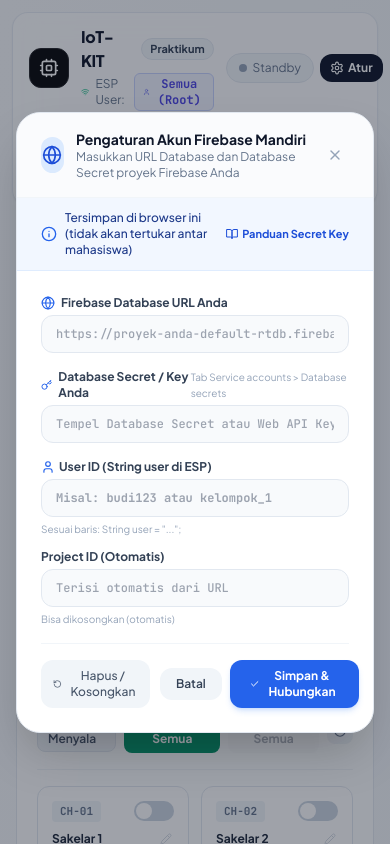
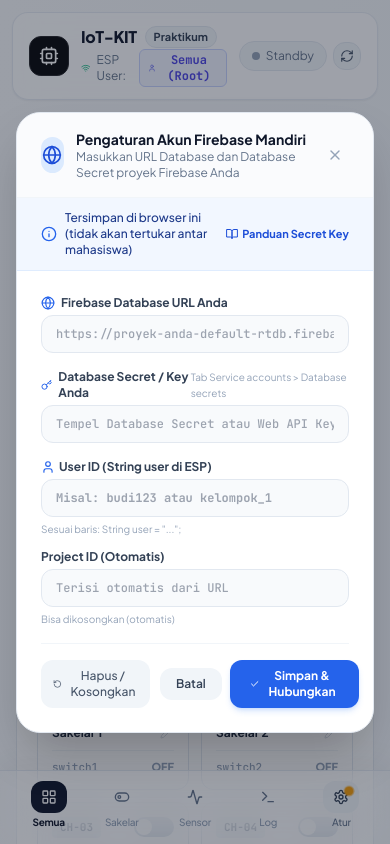
Before and after one commit to afrizalfikrii/iotkitdashboard, a React (Vite) app: page / in a window 390 px wide. Shown: the top 844 px of the page. Built offline with nearby package versions, Linux system fonts and the light colour scheme.

Commit message:
Add responsive mobile Bottom Navigation Bar with thumb-friendly UX

```diff
--- a/src/App.tsx
+++ b/src/App.tsx
@@ -8,6 +8,7 @@
 import { GaugePanel } from './components/GaugePanel';
 import { HLevelPanel } from './components/HLevelPanel';
 import { TerminalLog } from './components/TerminalLog';
+import { BottomNav } from './components/BottomNav';
 import { AlertCircle, RefreshCw, Activity, Power, Gauge, Sliders, Sparkles, Globe, Settings } from 'lucide-react';
 
 export const App: React.FC = () => {
@@ -266,7 +267,7 @@
       />
 
       {/* Main Canvas */}
-      <main className="flex-1 max-w-7xl w-full mx-auto px-4 sm:px-6 py-4 space-y-6">
+      <main className="flex-1 max-w-7xl w-full mx-auto px-4 sm:px-6 py-4 pb-24 md:pb-8 space-y-6">
         {/* Banner Akun Firebase Belum Diisi */}
         {!isConfigured && (
           <div className="p-4 bg-amber-50/90 border border-amber-200/90 rounded-2xl text-amber-900 text-xs flex flex-col sm:flex-row items-start sm:items-center justify-between gap-3 shadow-2xs animate-in fade-in">
@@ -402,13 +403,21 @@
       </main>
 
       {/* Clean Footer */}
-      <footer className="border-t border-slate-200/60 bg-white/60 backdrop-blur-md py-4 px-6 text-center text-xs text-slate-500 mt-8">
+      <footer className="border-t border-slate-200/60 bg-white/60 backdrop-blur-md py-4 px-6 text-center text-xs text-slate-500 mt-8 mb-16 md:mb-0">
         <div className="max-w-7xl mx-auto flex flex-wrap items-center justify-between gap-2">
           <span className="font-bold text-slate-700">IoT-KIT Dashboard Praktikum</span>
           <span>Kompatibel untuk iPhone (Safari), Android (Chrome), iPad, dan Laptop</span>
           <span className="text-slate-400 font-mono text-[11px]">Realtime DB Bus</span>
         </div>
       </footer>
+
+      {/* Floating Mobile Bottom Navigation Bar */}
+      <BottomNav
+        activeTab={activeTab}
+        setActiveTab={setActiveTab}
+        onOpenConfig={() => setIsConfigOpen(true)}
+        isConfigured={isConfigured}
+      />
 
       {/* Configuration Modal */}
       <ConfigModal
--- /dev/null
+++ b/src/components/BottomNav.tsx
@@ -0,0 +1,77 @@
+import React from 'react';
+import { LayoutGrid, ToggleLeft, Activity, Terminal, Settings } from 'lucide-react';
+
+interface BottomNavProps {
+  activeTab: 'all' | 'switches' | 'sensors' | 'logs';
+  setActiveTab: (tab: 'all' | 'switches' | 'sensors' | 'logs') => void;
+  onOpenConfig: () => void;
+  isConfigured: boolean;
+}
+
+export const BottomNav: React.FC<BottomNavProps> = ({
+  activeTab,
+  setActiveTab,
+  onOpenConfig,
+  isConfigured
+}) => {
+  const tabs = [
+    { id: 'all' as const, label: 'Semua', icon: LayoutGrid },
+    { id: 'switches' as const, label: 'Sakelar', icon: ToggleLeft },
+    { id: 'sensors' as const, label: 'Sensor', icon: Activity },
+    { id: 'logs' as const, label: 'Log', icon: Terminal },
+  ];
+
+  return (
+    <nav className="fixed bottom-0 inset-x-0 z-40 md:hidden bg-white/92 backdrop-blur-xl border-t border-slate-200/90 shadow-[0_-8px_30px_rgba(0,0,0,0.06)] px-3 pt-1.5 pb-[max(0.6rem,env(safe-area-inset-bottom))]">
+      <div className="flex items-center justify-around max-w-md mx-auto">
+        {tabs.map(tab => {
+          const Icon = tab.icon;
+          const isActive = activeTab === tab.id;
+
+          return (
+            <button
+              key={tab.id}
+              onClick={() => setActiveTab(tab.id)}
+              className={`flex flex-col items-center justify-center py-1 px-3 rounded-xl transition-all active:scale-90 ${
+                isActive
+                  ? 'text-slate-900 font-bold'
+                  : 'text-slate-400 hover:text-slate-600 font-medium'
+              }`}
+            >
+              <div
+                className={`w-9 h-8 rounded-xl flex items-center justify-center transition-all ${
+                  isActive ? 'bg-slate-900 text-white shadow-xs' : 'text-slate-500'
+                }`}
+              >
+                <Icon className="w-4 h-4" />
+              </div>
+              <span className="text-[10px] mt-0.5 tracking-tight">
+                {tab.label}
+              </span>
+            </button>
+          );
+        })}
+
+        {/* Configuration Button in Bottom Bar */}
+        <button
+          onClick={onOpenConfig}
+          className="flex flex-col items-center justify-center py-1 px-3 rounded-xl text-slate-500 hover:text-slate-800 font-medium transition-all active:scale-90 relative"
+          title="Buka Pengaturan Firebase"
+        >
+          <div className="w-9 h-8 rounded-xl flex items-center justify-center bg-slate-100 text-slate-700 relative">
+            <Settings className="w-4 h-4" />
+            {!isConfigured && (
+              <span className="absolute top-1.5 right-1.5 w-2 h-2 rounded-full bg-amber-500 animate-ping" />
+            )}
+            {!isConfigured && (
+              <span className="absolute top-1.5 right-1.5 w-2 h-2 rounded-full bg-amber-500" />
+            )}
+          </div>
+          <span className="text-[10px] mt-0.5 tracking-tight">
+            Atur
+          </span>
+        </button>
+      </div>
+    </nav>
+  );
+};
--- a/src/components/Header.tsx
+++ b/src/components/Header.tsx
@@ -107,22 +107,21 @@
             </div>
           </div>
 
-          {/* Mobile Right: Status & Configuration Button */}
+          {/* Mobile Right: Status & Quick Reconnect */}
           <div className="flex items-center gap-1.5 md:hidden shrink-0">
             {getStatusBadge()}
             <button
-              onClick={onOpenConfig}
-              className="flex items-center gap-1 px-2.5 py-1.5 rounded-xl bg-slate-900 hover:bg-slate-800 text-white shadow-xs active:scale-95 transition-all text-xs font-bold cursor-pointer"
-              title="Buka Pengaturan Firebase"
+              onClick={onReconnect}
+              className="p-1.5 rounded-xl bg-slate-100 hover:bg-slate-200 border border-slate-200 text-slate-600 transition-colors shadow-2xs active:scale-95"
+              title="Muat Ulang Koneksi"
             >
-              <Settings className="w-3.5 h-3.5" />
-              <span>Atur</span>
+              <RefreshCw className="w-3.5 h-3.5" />
             </button>
           </div>
         </div>
 
-        {/* Center: Clean Segmented View Tabs */}
-        <div className="flex items-center p-1 bg-slate-100/90 rounded-xl border border-slate-200/60 text-xs font-semibold text-slate-600 w-full sm:w-auto justify-center">
+        {/* Center: Desktop Segmented View Tabs (Hidden on mobile, mobile uses BottomNav) */}
+        <div className="hidden md:flex items-center p-1 bg-slate-100/90 rounded-xl border border-slate-200/60 text-xs font-semibold text-slate-600 justify-center">
           <button
             onClick={() => setActiveTab('all')}
             className={`flex items-center gap-1.5 px-3 py-1.5 rounded-lg transition-all ${
```
